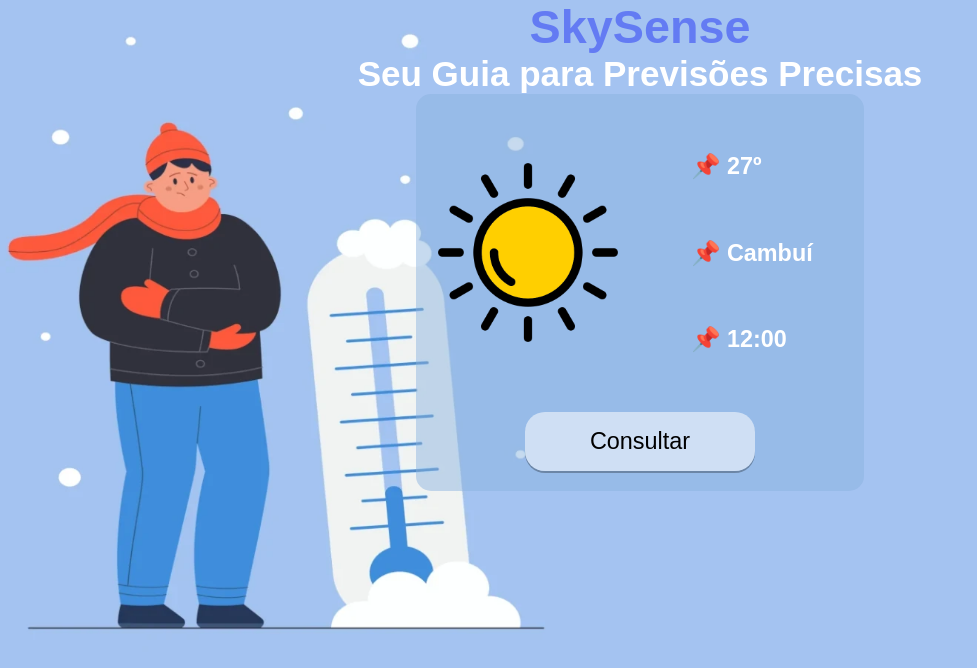
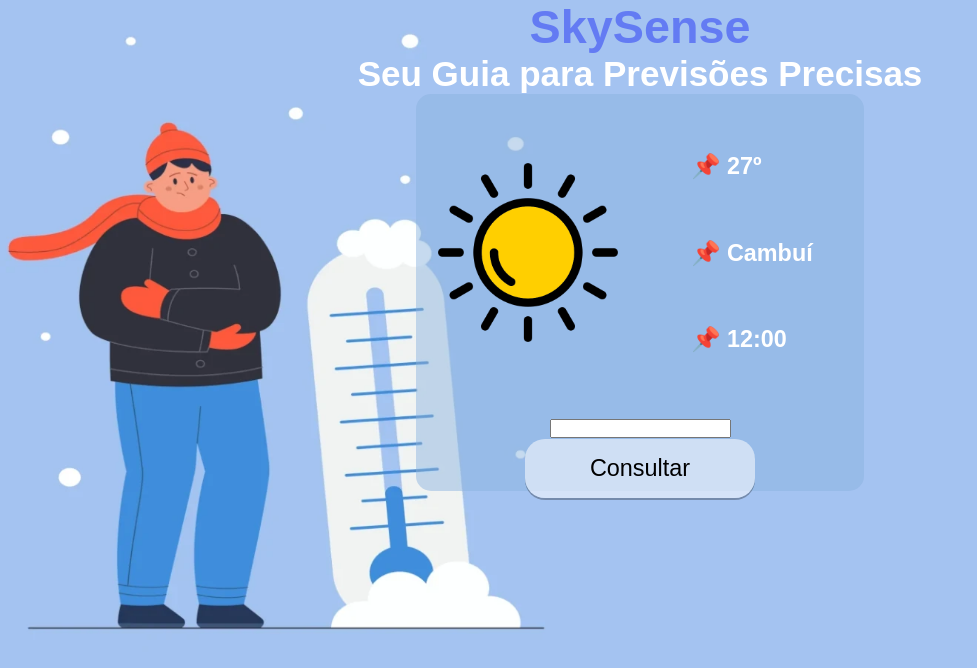
Before and after one commit to Catatera/SkySense, a React app in the folder SkySense/: page / in a window 1280 px wide. Shown: the top 668 px of the page, without its empty margins (0-977 px from the left). Built offline with nearby package versions, Linux system fonts and the light colour scheme.

Commit message:
mudança para divBtn para implementaçao da logica no proprio arquivo de botao

```diff
--- a/SkySense/src/App.js
+++ b/SkySense/src/App.js
@@ -4,6 +4,10 @@ import Header from "./Header";
 import Main from "./Main";
 import styles from "./App.scss"
 export default function App() {
+  const api = {
+    key: "3ee32176fbc4070662893138e0e9dea6",
+    base: "https://api.openweathermap.org/data/2.5/",
+  };
   return (
     <>
       <div className={styles.container}>
--- a/SkySense/src/Button.js
+++ /dev/null
@@ -1,16 +0,0 @@
-import React from "react";
-import styles from "./Main.scss"
-function Button() {
-
-    function change() {
-    console.log("OK");
-  }
-
-  return (
-    <div className={styles.divBtn}>
-      <button onClick={change} className={styles.btn}>Consultar</button>
-    </div>
-  );
-}
-
-export default Button;
--- a/SkySense/src/Main.js
+++ b/SkySense/src/Main.js
@@ -1,7 +1,7 @@
 import React from "react";
 
 import styles from "./Main.scss";
-import Button from "./Button";
+import Btn from "./btnDiv";
 
 let temperature = "27º";
 let hours = "12:00";
@@ -25,7 +25,7 @@ export default function Main() {
             <strong>&#128204; {hours}</strong>
           </p>
         </div>
-        <Button className={styles.botao} />
+        <Btn />
       </div>
     </>
   );
--- a/SkySense/src/Main.scss
+++ b/SkySense/src/Main.scss
@@ -31,11 +31,14 @@
     align-items: flex-start;
   }
 
-  .divBtn {
+  .btnDiv {
     margin: 0px auto;
     width: 100%;
     height: 15%;
     margin-bottom: 100%;
+    input{
+
+    }
     .btn {
       background-color: rgba(255, 255, 255, 0.536);
       width: 18vw;
--- /dev/null
+++ b/SkySense/src/btnDiv.js
@@ -0,0 +1,20 @@
+import React, { useState } from "react";
+import styles from "./Main.scss";
+function btnDiv() {
+  const state = useState();
+
+  function handleChange() {
+    console.log("OK");
+  }
+
+  return (
+    <div className={styles.btnDiv}>
+      <input></input> <br/>
+      <button onClick={handleChange} className={styles.btn}>
+        Consultar
+      </button>
+    </div>
+  );
+}
+
+export default btnDiv;
```
